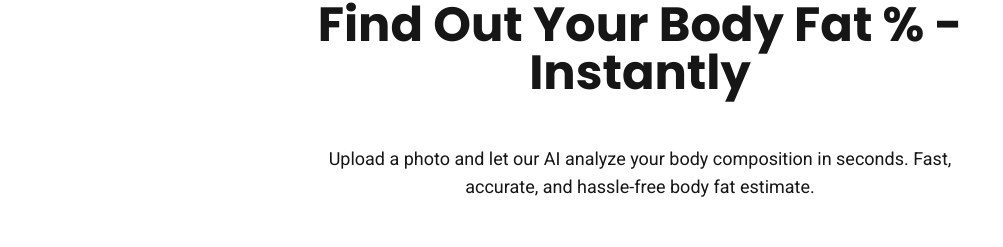
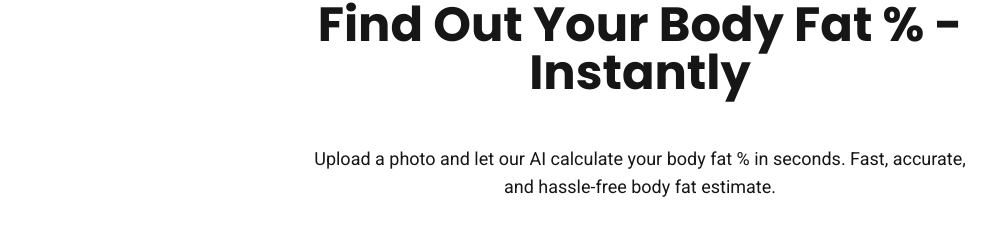
Before and after one commit to MattPhelps/bfe, a Next.js app: page / in a window 1280 px wide. Shown: the part 185-432 px from the top of the page, without its empty margins (0-1003 px from the left). Built offline with nearby package versions, Linux system fonts and the light colour scheme; no server answers.

Commit message:
added SEO

```diff
--- a/app/(site)/page.tsx
+++ b/app/(site)/page.tsx
@@ -4,10 +4,9 @@ import Examples from "../components/Examples";
 import FAQ from "../components/FAQ";
 import CTA from "../components/CTA";
 import Comparison from "../components/Comparison";
-import SingleReview from "../components/SingleReview";
 
 const title = "Body Fat Estimator – What % Body Fat Are You?";
-const description = "Discover your body fat percentage with our Body Fat Estimator. Get quick, accurate results to track your fitness progress and optimize your health goals.";
+const description = "Calculate your body fat percentage with our Body Fat Estimator. Get a quick and accurate estimation to track your weigh loss progress and optimize your body fat %.";
 
 export const metadata: Metadata = {
   title: title,
--- a/app/components/Hero.tsx
+++ b/app/components/Hero.tsx
@@ -9,7 +9,7 @@ export default function Hero() {
             Find Out Your Body Fat % - Instantly
           </h1>
             <p className="py-6 text-lg mt-6">
-            Upload a photo and let our AI analyze your body composition in seconds. Fast, accurate, and hassle-free body fat estimate.
+            Upload a photo and let our AI calculate your body fat % in seconds. Fast, accurate, and hassle-free body fat estimate.
             </p>
             <a href="/upload">
               <button className="btn btn-primary btn-lg text-white mt-6">Get My Body Fat % <span className="text-lg">→</span></button>
--- a/package.json
+++ b/package.json
@@ -1,5 +1,5 @@
 {
-  "name": "roast-generator",
+  "name": "body-fat-estimator",
   "version": "0.1.0",
   "private": true,
   "scripts": {
```
Also changed, not shown: 1 other file (tests, documents, lock files or other folders).
